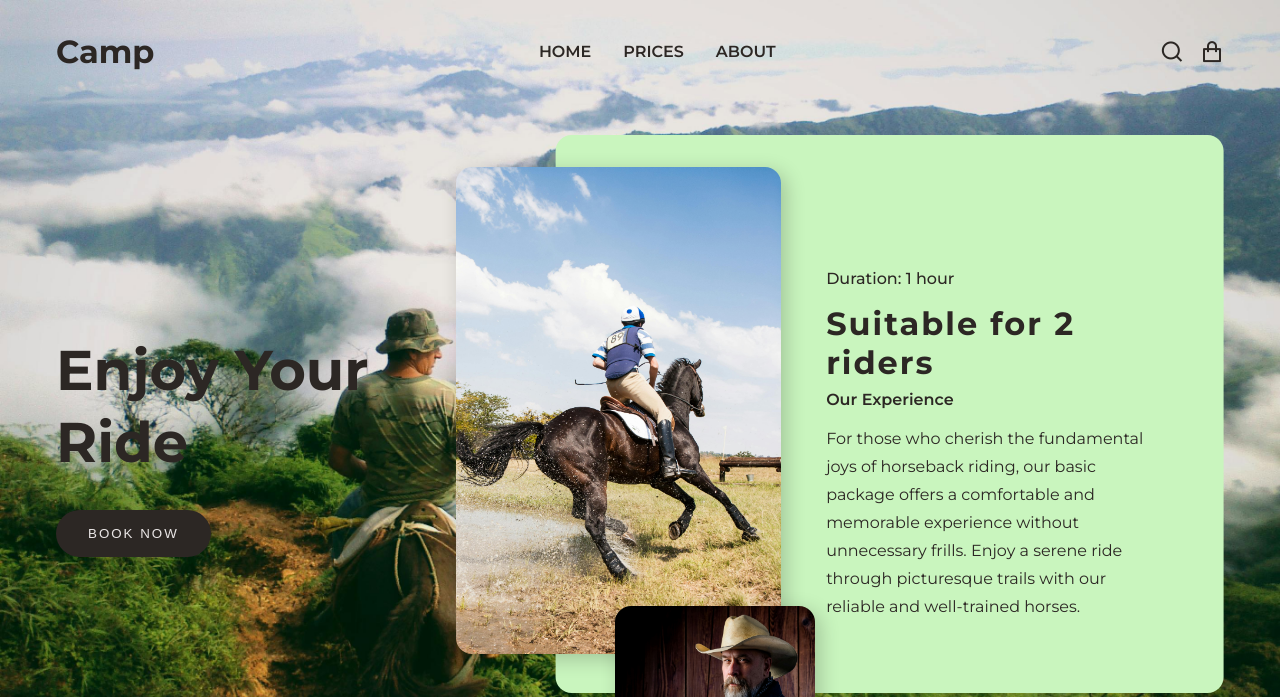
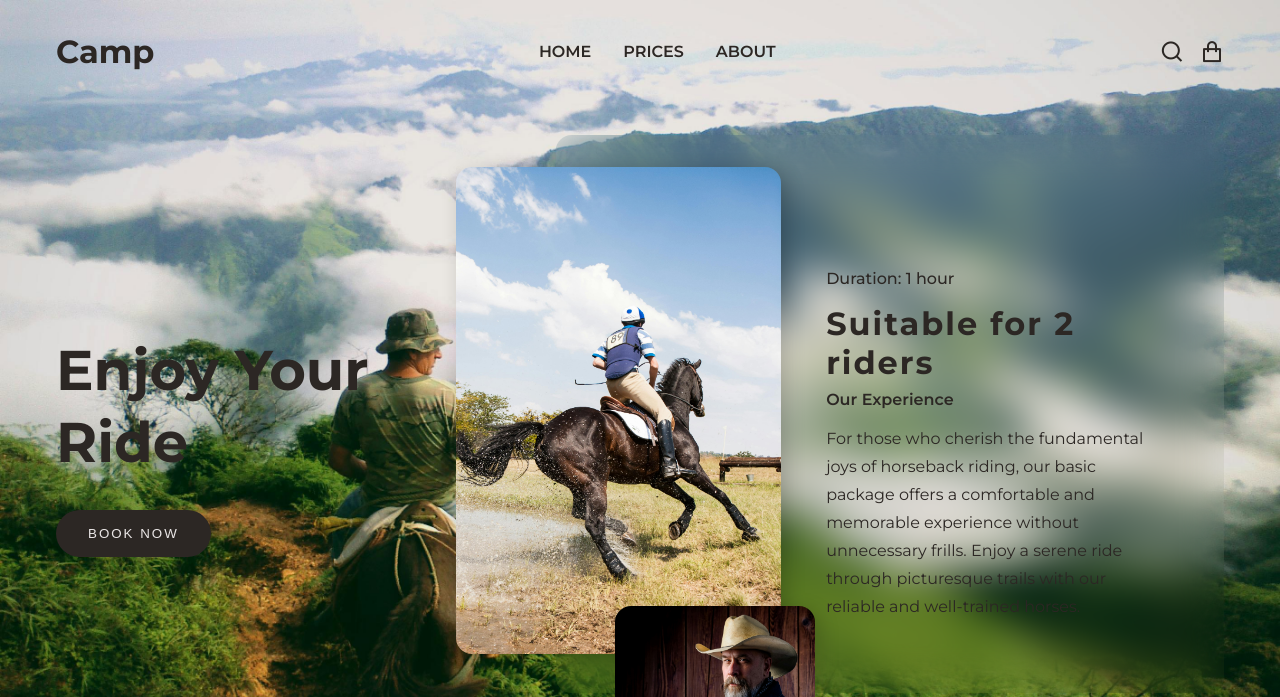
Before and after one commit to realmaaran/Horse-Ride, a plain HTML site: page index.html in a window 1280 px wide. Shown: the top 697 px of the page. Drawn offline with nearby package versions, Linux system fonts and the light colour scheme.

Commit message:
Update styles.css

```diff
--- a/styles.css
+++ b/styles.css
@@ -152,7 +152,8 @@ nav {
   width: 0;
   transform-origin: left;
   height: 80%;
-  background-color: var(--primary-color);
+  /* background-color: var(--primary-color); */
+  backdrop-filter: blur(20px);
   border-radius: 1rem;
   z-index: -1;
 
@@ -192,6 +193,7 @@ nav {
   padding-block: 0 5rem;
   padding-inline: 2rem;
   text-align: center;
+  border-radius: 1rem;
 }
 
 .content h4 {
```
